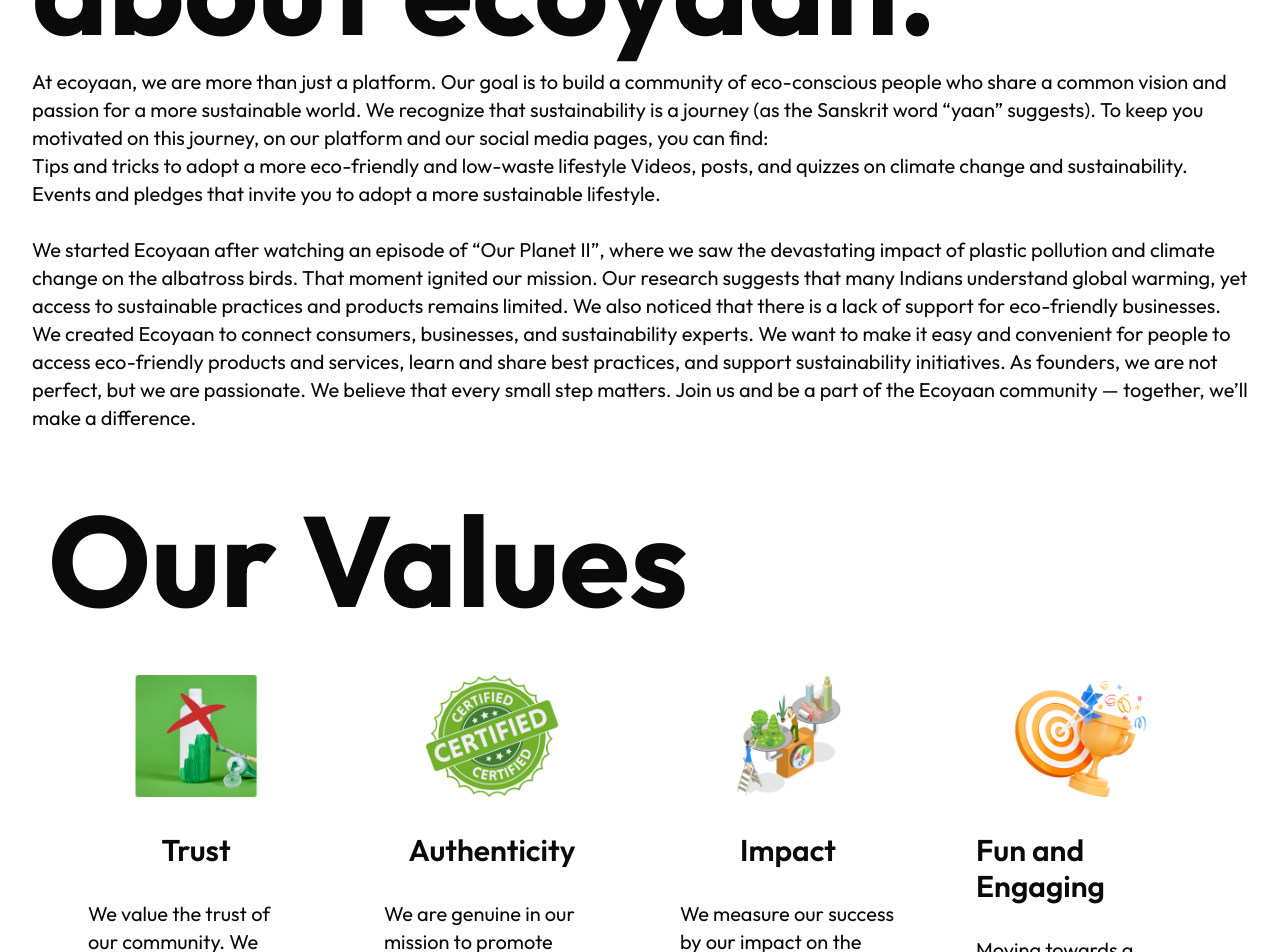
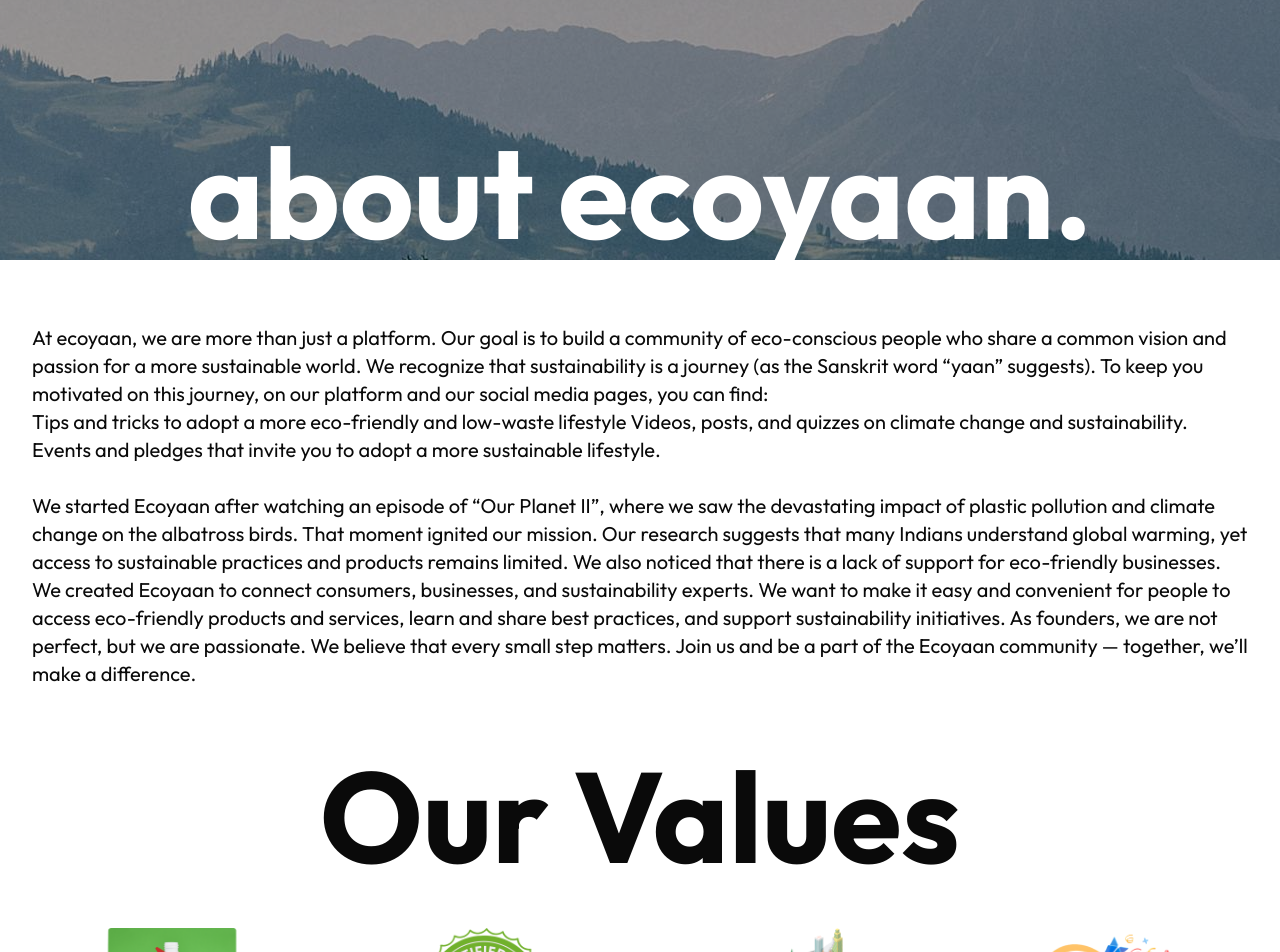
Before and after one commit to JasnoorMaan/EcoYaan, a React (Vite) app in the folder ecoYaanProj/: page /aboutus in a window 1280 px wide. Shown: the part 140-1092 px from the top of the page. Built offline with nearby package versions, Linux system fonts and the light colour scheme.

Commit message:
update-2

```diff
--- a/ecoYaanProj/src/components/Intro.jsx
+++ b/ecoYaanProj/src/components/Intro.jsx
@@ -2,16 +2,27 @@
 import impact from "../assets/impact.png";
 import authentic from "../assets/authentic.png";
 import fun from "../assets/fun.png";
+import aboutbg from "../assets/aboutbg.jpg";
 import { Card, CardContent } from "@/components/ui/card";
 
 const Intro = () => {
   return (
-    <div className="py-16 px-8">
+    <div className="">
+      <div className="relative flex items-center justify-center h-[50vh] overflow-hidden mb-12">
+        <img
+          src={aboutbg}
+          className="absolute z-0 w-auto min-w-full min-h-full max-w-none"
+        />
+        <div className="absolute inset-0 bg-black opacity-40 z-10"></div>
+
+        <div className="absolute bottom-1 z-20 text-white text-center">
+          <h1 className="text-6xl font-outfit font-bold lg:text-9xl">
+            about ecoyaan.
+          </h1>
+        </div>
+      </div>
       <div className="flex flex-wrap">
-        <h1 className="text-6xl font-outfit font-bold lg:text-9xl">
-          about ecoyaan.
-        </h1>
-        <h4 className="py-4 font-outfit text-xl">
+        <h4 className="py-4 font-outfit text-xl py-16 px-8">
           At ecoyaan, we are more than just a platform. Our goal is to build a
           community of eco-conscious people who share a common vision and
           passion for a more sustainable world. We recognize that sustainability
@@ -41,8 +52,8 @@
         </h4>
       </div>
 
-      <div className="py-12 flex flex-wrap items-center px-4">
-        <h1 className="text-6xl font-outfit font-bold lg:text-9xl">
+      <div className="py-12 flex flex-wrap justify-center items-center px-4">
+        <h1 className="text-6xl  font-outfit font-bold lg:text-9xl">
           Our Values
         </h1>
 
```
Also changed, not shown: ecoYaanProj/src/assets/aboutbg.jpg (added).
